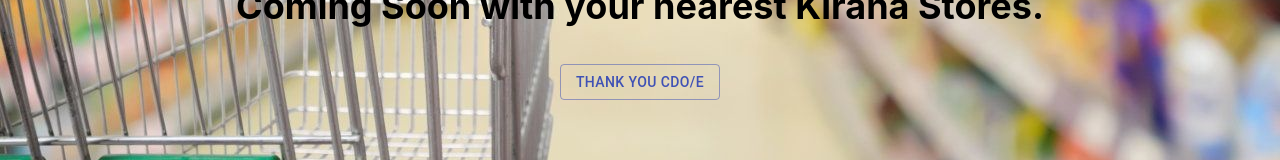
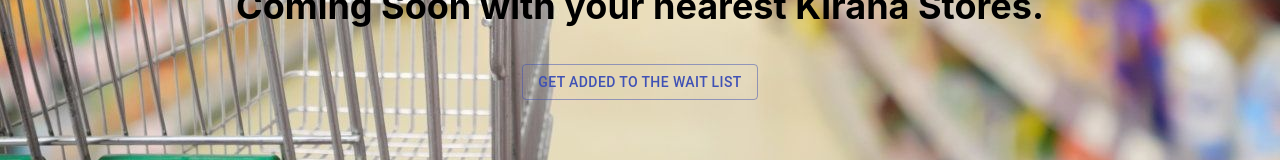
Before and after one commit to isupersky/heykiranacomingsoon, a React (Create React App) app: page / in a window 1280 px wide. Shown: the part 536-696 px from the top of the page. Built offline with nearby package versions, Linux system fonts and the light colour scheme.

Commit message:
pipeline test 2

```diff
--- a/src/App.js
+++ b/src/App.js
@@ -12,7 +12,7 @@ function App() {
           Coming Soon with your nearest Kirana Stores.
         </p>
         <Button variant="outlined" color="primary">
-          Thank you CDO/E
+          Get Added to the Wait List
         </Button>
     </header>
     </div>
```
